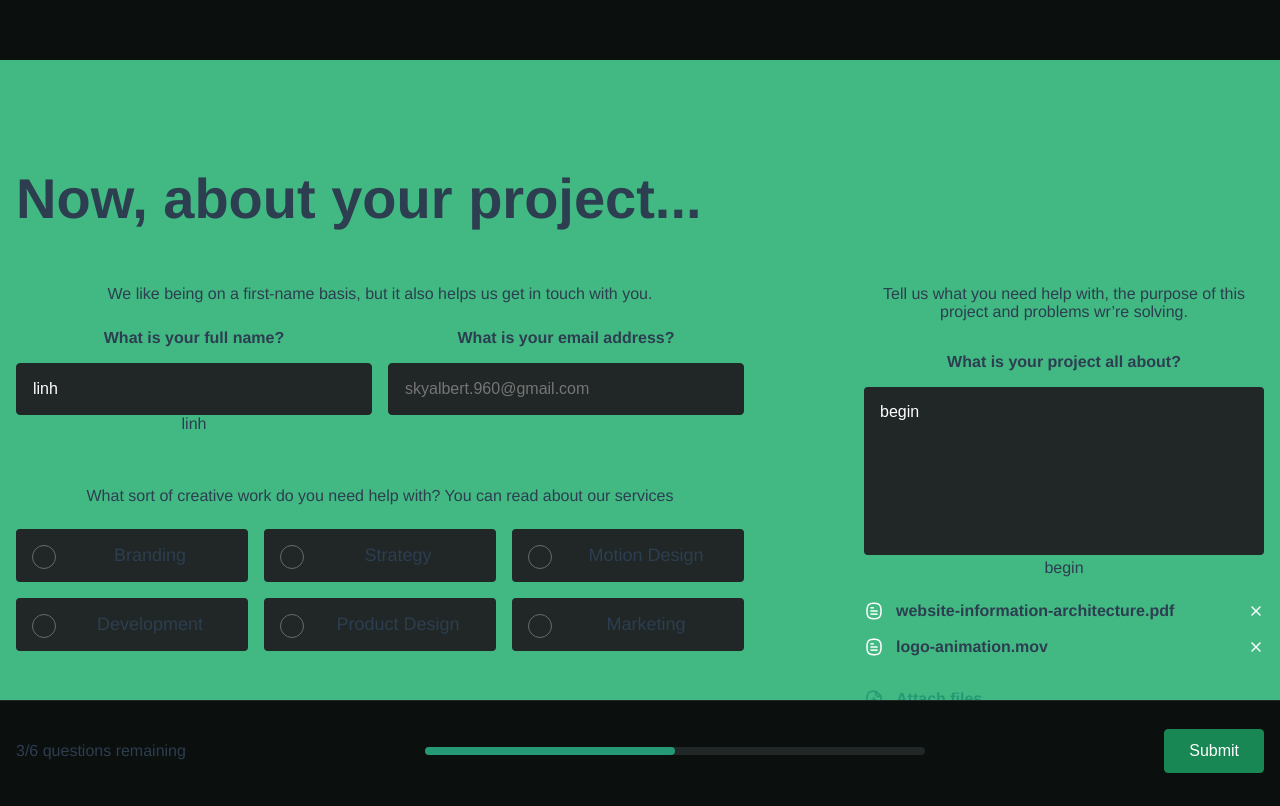
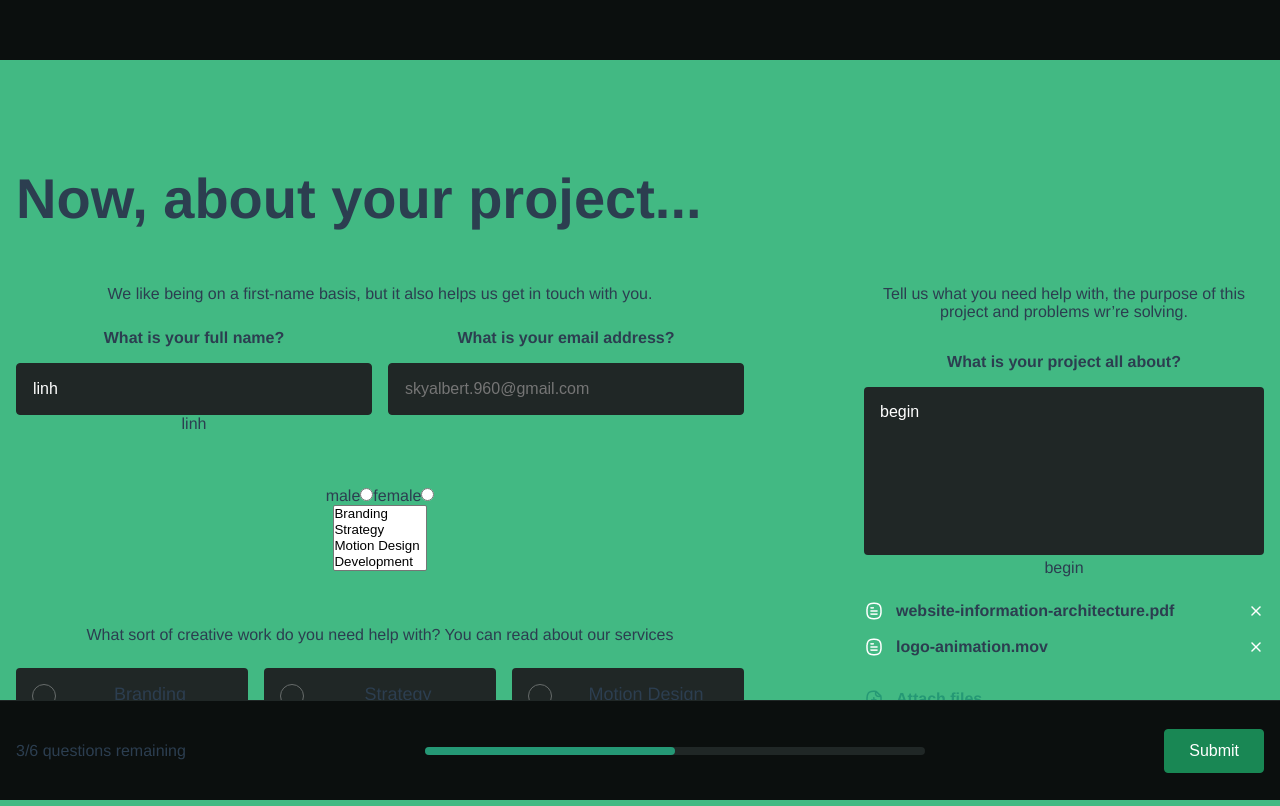
Before and after one commit to phamthimylinhhaui/vue-cli, a Vue app: page / in a window 1280 px wide. Built offline with nearby package versions, Linux system fonts and the light colour scheme.

Commit message:
select radio

```diff
--- a/src/components/QuizForm.vue
+++ b/src/components/QuizForm.vue
@@ -36,6 +36,25 @@
                 {{ quiz.email }}
               </div>
             </div>
+          </div>
+          <div class="section">
+            <div class="form-group">
+              <div class="col">
+                <label for="male">male</label>
+                <input type="radio" id="male" value="1" v-model="quiz.gender" />
+                <label for="name">female</label>
+                <input type="radio" value="2" v-model="quiz.gender" />
+              </div>
+            </div>
+            <select multiple v-model="quiz.selected">
+              <option
+                v-for="option in selectOptions"
+                :key="option.id"
+                :value="option.id"
+              >
+                {{ option.name }}
+              </option>
+            </select>
           </div>
           <div class="section options">
             <p>
@@ -140,6 +159,8 @@ export default {
         email: "",
         desc: "begin",
         jobs: [],
+        gender: "",
+        selected: [],
       },
       error: {
         text: "",
@@ -150,6 +171,32 @@ export default {
         status: false,
       },
       jobOptions: [
+        {
+          id: 1,
+          name: "Branding",
+        },
+        {
+          id: 2,
+          name: "Strategy",
+        },
+        {
+          id: 3,
+          name: "Motion Design",
+        },
+        {
+          id: 4,
+          name: "Development",
+        },
+        {
+          id: 5,
+          name: "Product Design",
+        },
+        {
+          id: 6,
+          name: "Marketing",
+        },
+      ],
+      selectOptions: [
         {
           id: 1,
           name: "Branding",
```
